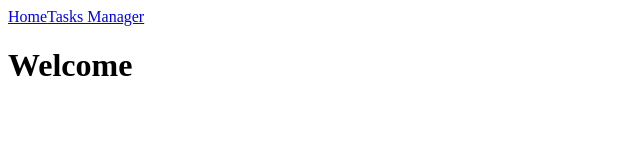
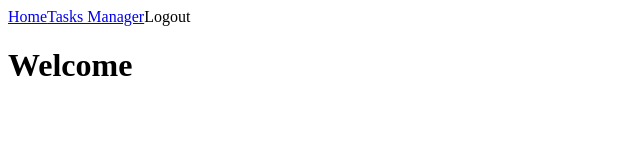
Before and after one commit to tephL/todo-client, a React (Vite) app: page / in a window 1280 px wide. Shown: the top 160 px of the page, without its empty margins (0-640 px from the left). Built offline with nearby package versions, Linux system fonts and the light colour scheme; no server answers.

Commit message:
logout function

```diff
--- a/src/components/Navbar.jsx
+++ b/src/components/Navbar.jsx
@@ -1,10 +1,34 @@
-import { NavLink } from "react-router";
+import { NavLink, useNavigate } from "react-router";
+import { useContext } from "react";
+
+import * as authServ from '@/services/auth-serv.js';
+import { AuthContext } from "@/components/AuthLayout";
 
 function Navbar(){
+
+    const navigate = useNavigate();
+    const { user, setUser } = useContext(AuthContext);
+
+    async function handleLogout(){
+        if(!window.confirm('Are you sure you want to log out?')) return;
+        await authServ.logout()
+        .then(res => {
+            console.log(res);
+            if(res.ok){
+                setUser(undefined);
+                navigate('/login');
+            }
+        })
+        .catch(e => {
+            console.log(e);
+        });
+    }
+
     return (
         <nav>
             <NavLink to={'/'}>Home</NavLink>
             <NavLink to={'/manager'}>Tasks Manager</NavLink>
+            <a onClick={handleLogout}>Logout</a>
         </nav>
     )
 }
--- a/src/pages/Login.jsx
+++ b/src/pages/Login.jsx
@@ -1,4 +1,5 @@
 import { useContext, useState } from "react";
+import { useNavigate } from "react-router";
 import * as authServ from '@/services/auth-serv.js';
 import { AuthContext } from "@/components/AuthLayout";
 
@@ -7,6 +8,8 @@ function Login(){
     const [ password, setPassword ] = useState();
     const [ message, setMessage ] = useState();
     const { user, setUser } = useContext(AuthContext);
+
+    const navigate = useNavigate();
 
     async function handleLogin(){
         if(username.length < 5) return setMessage("Username must be be atleast 5 characters");
```
